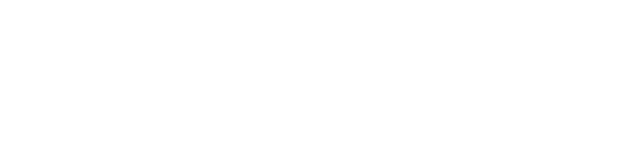
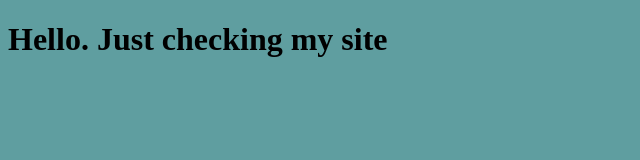
Before and after one commit to official-artem/official-artem.github.io, a plain HTML site: page index.html in a window 1280 px wide. Shown: the whole page, without its empty margins (0-640 px from the left). Drawn offline with Linux system fonts and the light colour scheme.

Commit message:
h1 and backgound-color were added

```diff
--- a/index.html
+++ b/index.html
@@ -7,6 +7,11 @@
    <title>Document</title>
 </head>
 <body>
-
+   <h1>Hello. Just checking my site</h1>
+   <style>
+      body {
+         background-color: cadetblue;
+      }
+   </style>
 </body>
 </html>
```
